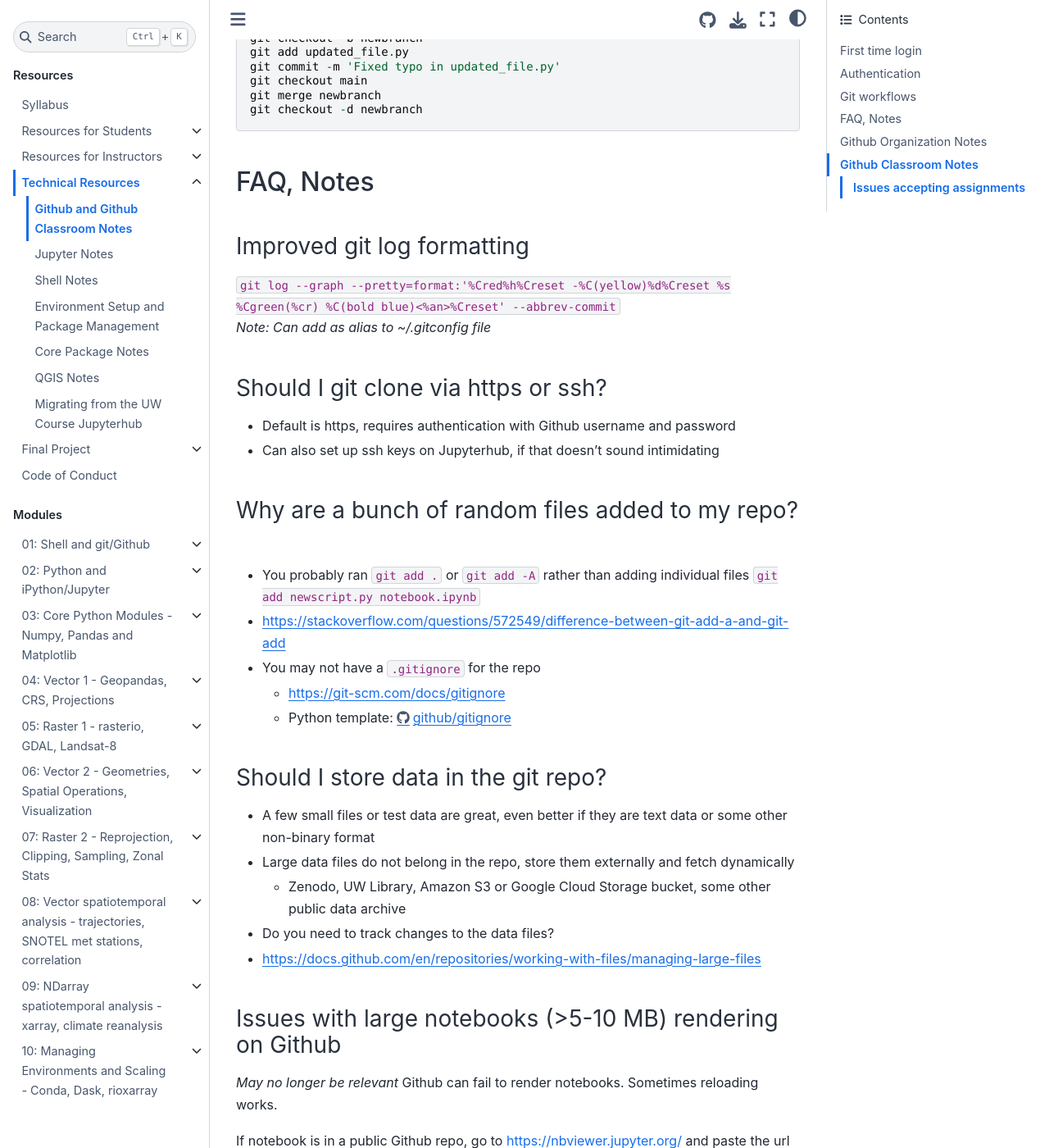
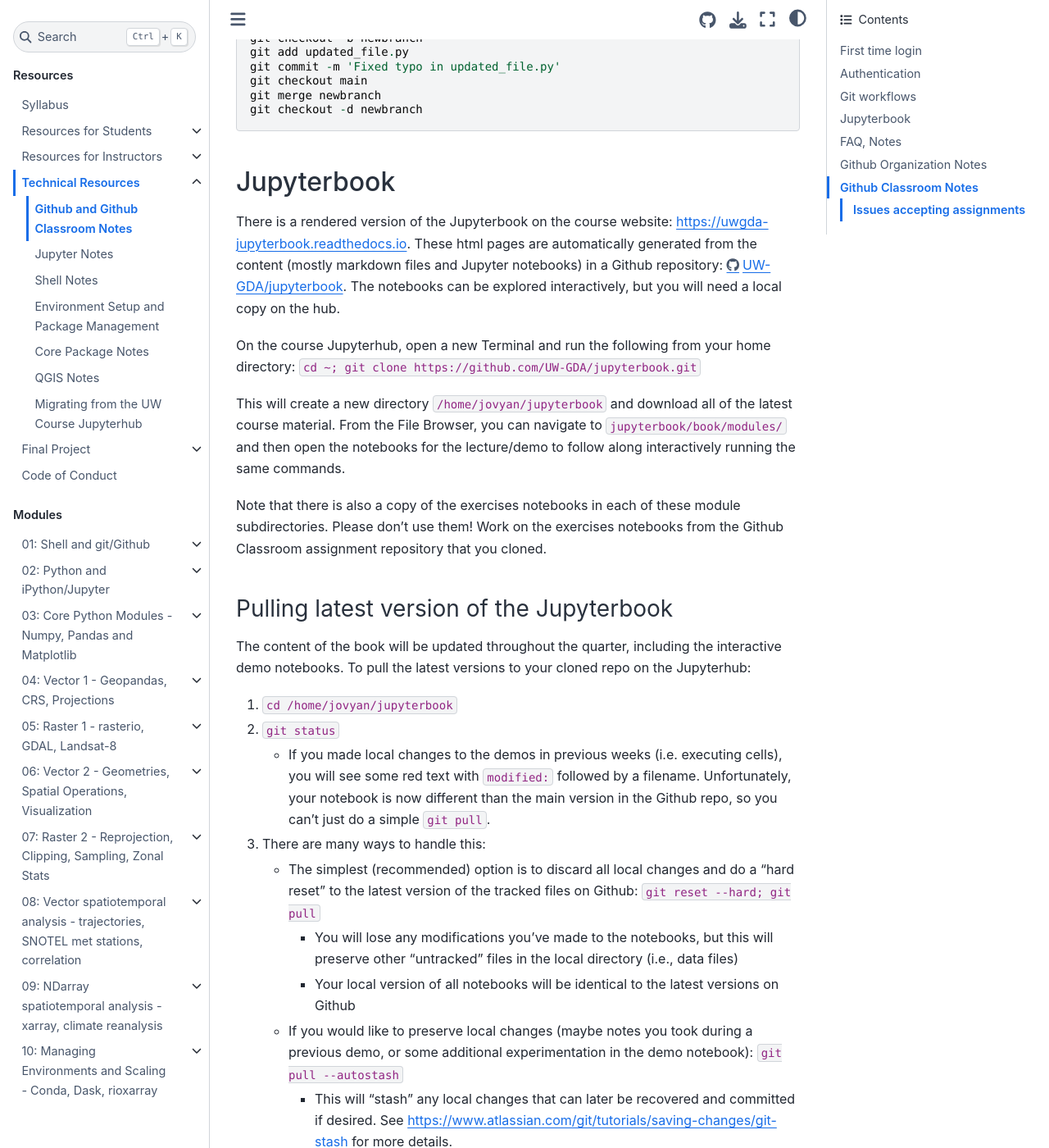
Before and after one commit to UW-GDA/jupyterbook, a Jupyter Book: the page built from book/resources/github.md, in a window 1280 px wide and 1400 px high, scrolled down 3074 px. Shown: the whole window at 82% size. Built offline with Jupyter Book 1.0.4 settings and Sphinx 7.4.7 and the Sphinx Book theme 1.1.4, drawn with Linux system fonts in a browser that asks for light colours; pages that are not in the unit, such as notebooks, are missing from menus; some of the changed text lies outside the part shown.

Commit message:
Update instructions to pull latest version of jupyterbook

````diff
--- a/book/resources/github.md
+++ b/book/resources/github.md
@@ -81,6 +81,30 @@
 git checkout -d newbranch
 ```
 
+## Jupyterbook
+There is a rendered version of the Jupyterbook on the course website: https://uwgda-jupyterbook.readthedocs.io. These html pages are automatically generated from the content (mostly markdown files and Jupyter notebooks) in a Github repository: https://github.com/UW-GDA/jupyterbook. The notebooks can be explored interactively, but you will need a local copy on the hub.
+
+On the course Jupyterhub, open a new Terminal and run the following from your home directory:
+`cd ~; git clone https://github.com/UW-GDA/jupyterbook.git`
+
+This will create a new directory `/home/jovyan/jupyterbook` and download all of the latest course material. From the File Browser, you can navigate to `jupyterbook/book/modules/` and then open the notebooks for the lecture/demo to follow along interactively running the same commands.
+
+Note that there is also a copy of the exercises notebooks in each of these module subdirectories. Please don't use them! Work on the exercises notebooks from the Github Classroom assignment repository that you cloned.
+
+### Pulling latest version of the Jupyterbook
+The content of the book will be updated throughout the quarter, including the interactive demo notebooks. To pull the latest versions to your cloned repo on the Jupyterhub:
+1. `cd /home/jovyan/jupyterbook`
+2. `git status`
+    * If you made local changes to the demos in previous weeks (i.e. executing cells), you will see some red text with `modified:` followed by a filename. Unfortunately, your notebook is now different than the main version in the Github repo, so you can't just do a simple `git pull`.
+3. There are many ways to handle this:
+    * The simplest (recommended) option is to discard all local changes and do a "hard reset" to the latest version of the tracked files on Github: `git reset --hard; git pull`
+        * You will lose any modifications you've made to the notebooks, but this will preserve other "untracked" files in the local directory (i.e., data files)
+        * Your local version of all notebooks will be identical to the latest versions on Github
+    * If you would like to preserve local changes (maybe notes you took during a previous demo, or some additional experimentation in the demo notebook): `git pull --autostash`
+        * This will "stash" any local changes that can later be recovered and committed if desired. See https://www.atlassian.com/git/tutorials/saving-changes/git-stash for more details.
+     * Other solutions involving branching to preserve local changes: https://stackoverflow.com/questions/1125968/how-do-i-force-git-pull-to-overwrite-local-files
+
+
 ## FAQ, Notes
 
 ### Improved git log formatting
````
